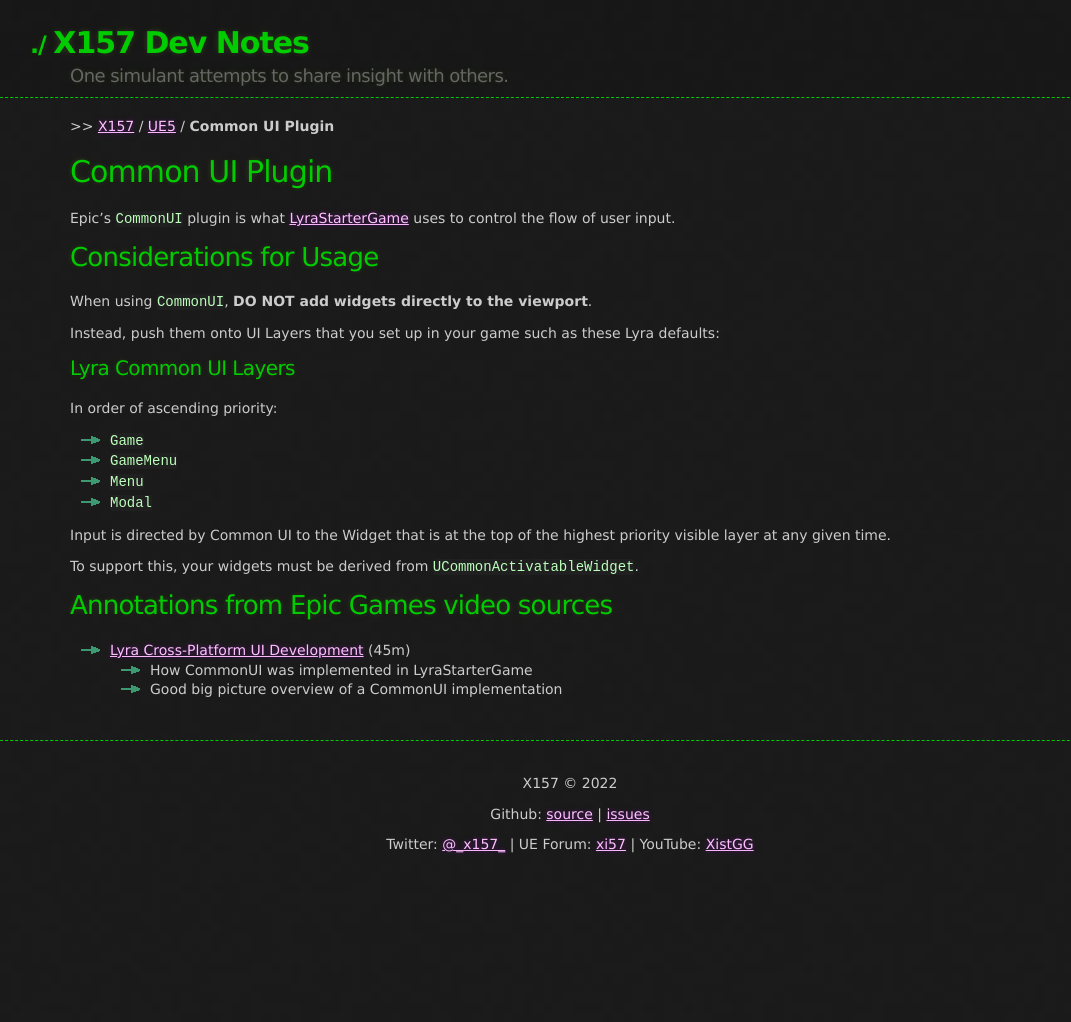
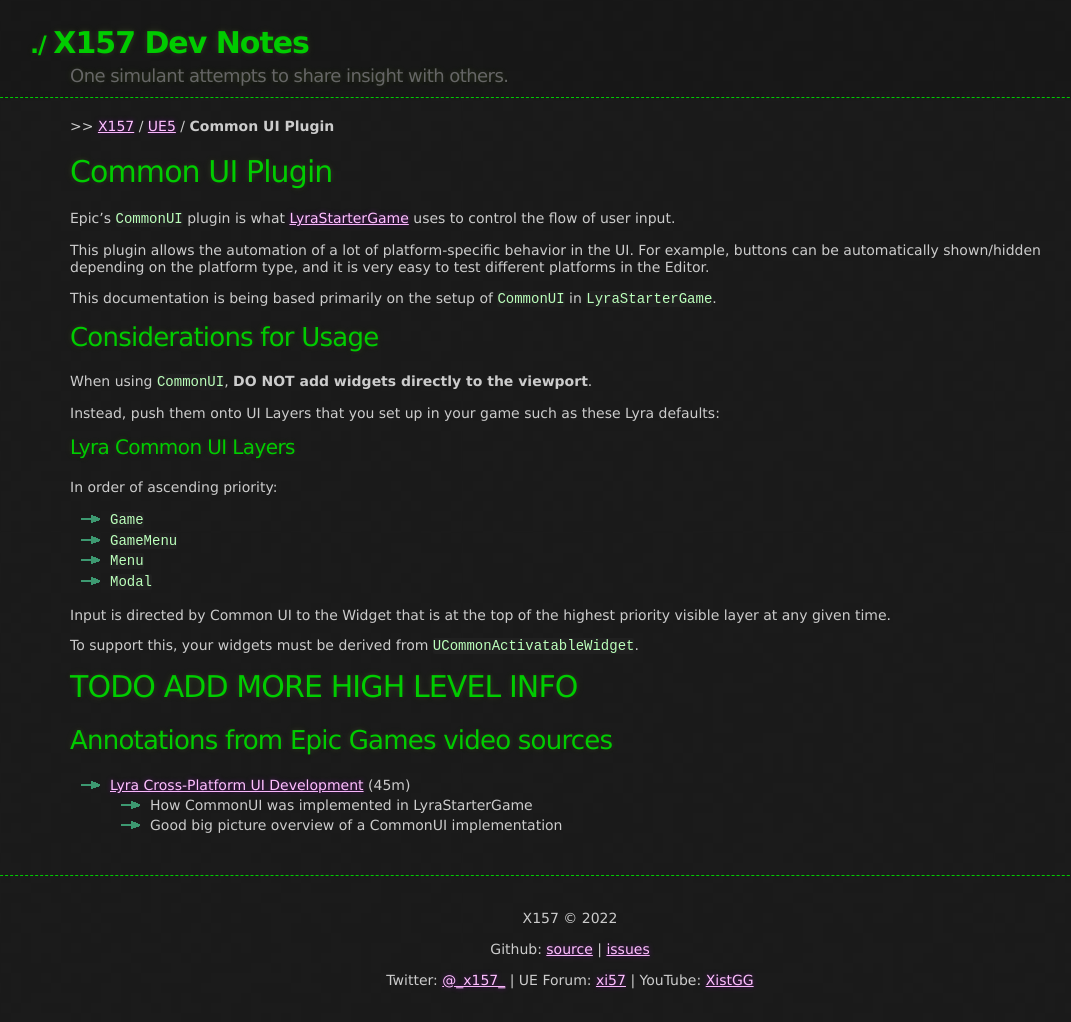
Before and after one commit to x157/x157.github.io, a Jekyll site: the page built from UE5/CommonUI/index.md, in a window 1280 px wide. Shown: the whole page, without its empty margins (70-1141 px from the left). Built offline with Jekyll 4.4.1, drawn with Linux system fonts in a browser that asks for light colours; before the commit the page ends 900 px from its top, so only the background shows below that.

Commit message:
Common UI update

```diff
--- a/UE5/CommonUI/index.md
+++ b/UE5/CommonUI/index.md
@@ -12,6 +12,13 @@
 Epic's `CommonUI` plugin is what
 [LyraStarterGame](../LyraStarterGame/)
 uses to control the flow of user input.
+
+This plugin allows the automation of a lot of platform-specific behavior in the UI.
+For example, buttons can be automatically shown/hidden depending on the platform
+type, and it is very easy to test different platforms in the Editor.
+
+This documentation is being based primarily on the setup of `CommonUI` in `LyraStarterGame`.
+
 
 ## Considerations for Usage
 
@@ -36,6 +43,9 @@
 To support this, your widgets must be derived from `UCommonActivatableWidget`.
 
 
+# TODO ADD MORE HIGH LEVEL INFO
+
+
 <a id="Annotations"></a>
 <a id="Annotations_EpicGames"></a>
 ## Annotations from Epic Games video sources
```
